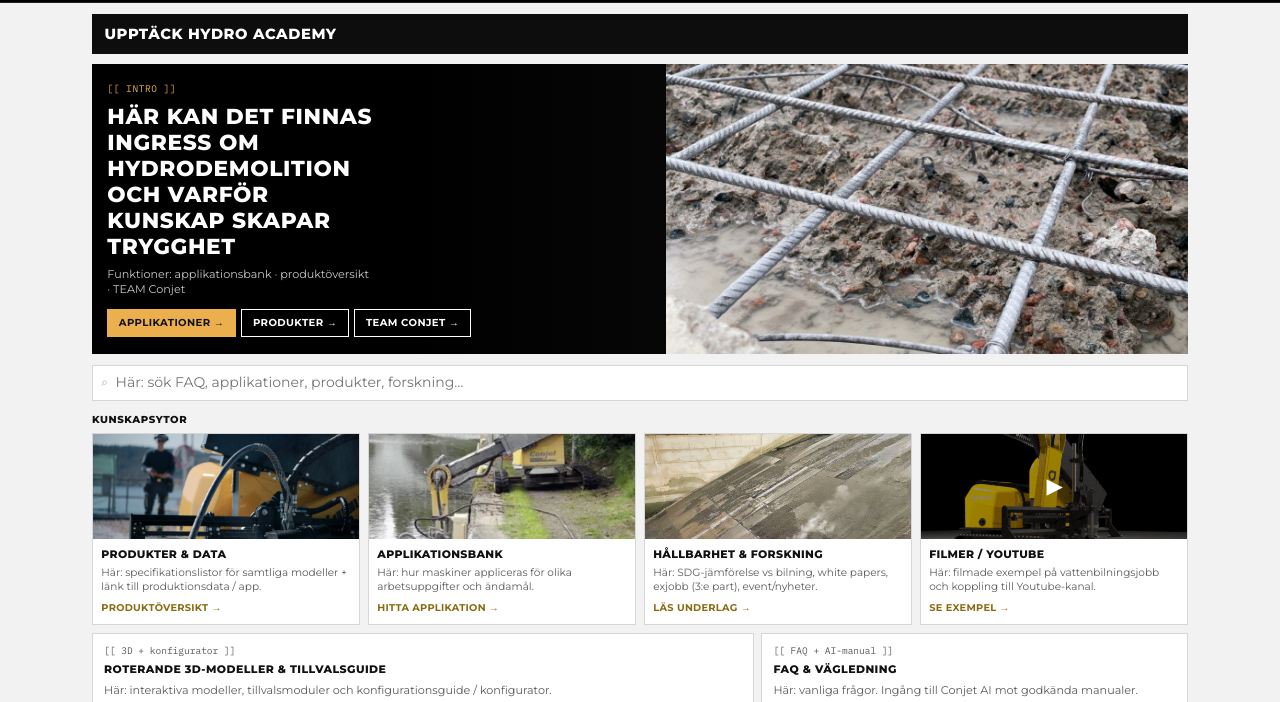
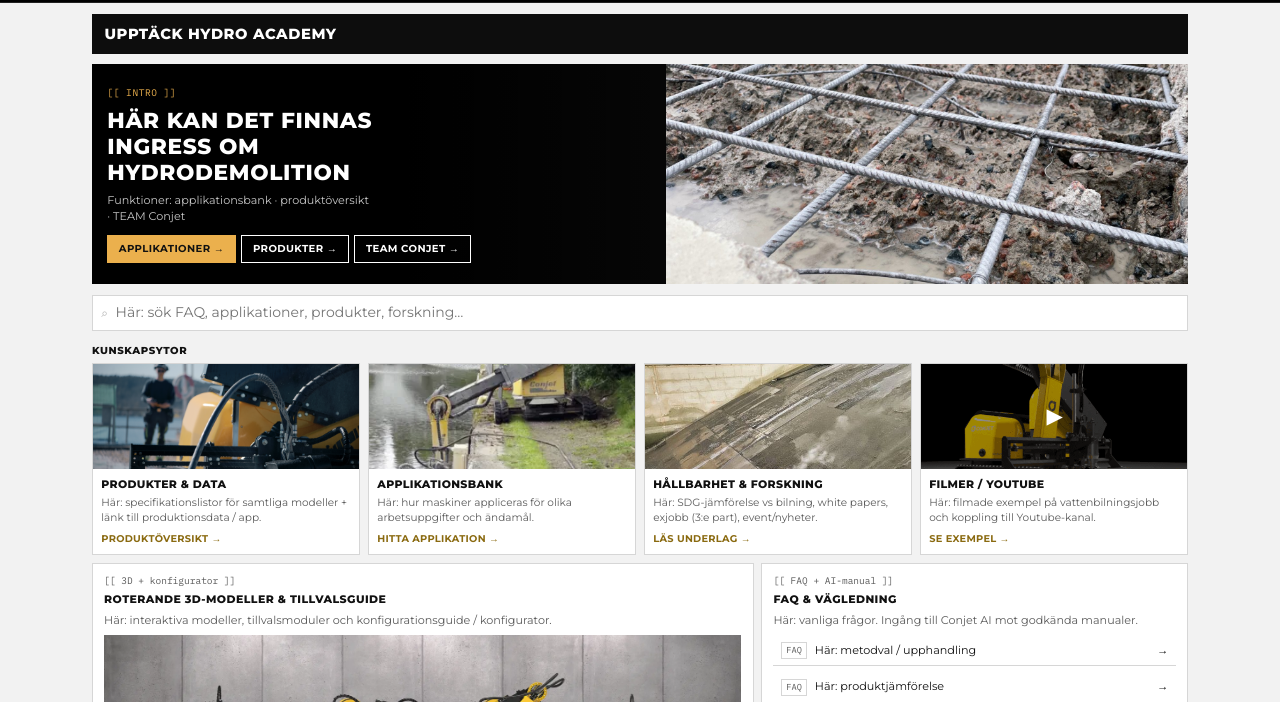
Before and after one commit to SolVikstrom/HydroAcademy, a plain HTML site: page index.html in a window 1280 px wide. Shown: the part 61-763 px from the top of the page. Drawn offline with Linux system fonts and the light colour scheme.

Commit message:
Shorten hero placeholder copy.

```diff
--- a/index.html
+++ b/index.html
@@ -55,7 +55,7 @@
     <section class="hero">
       <div class="hero-copy">
         <p class="hero-kicker">[[ Intro ]]</p>
-        <h2>Här kan det finnas ingress om hydrodemolition och varför kunskap skapar trygghet</h2>
+        <h2>Här kan det finnas ingress om hydrodemolition</h2>
         <p class="hint">Funktioner: applikationsbank · produktöversikt · TEAM Conjet</p>
         <div class="hero-actions">
           <a class="btn btn-accent" href="#applikationer">Applikationer →</a>
```
